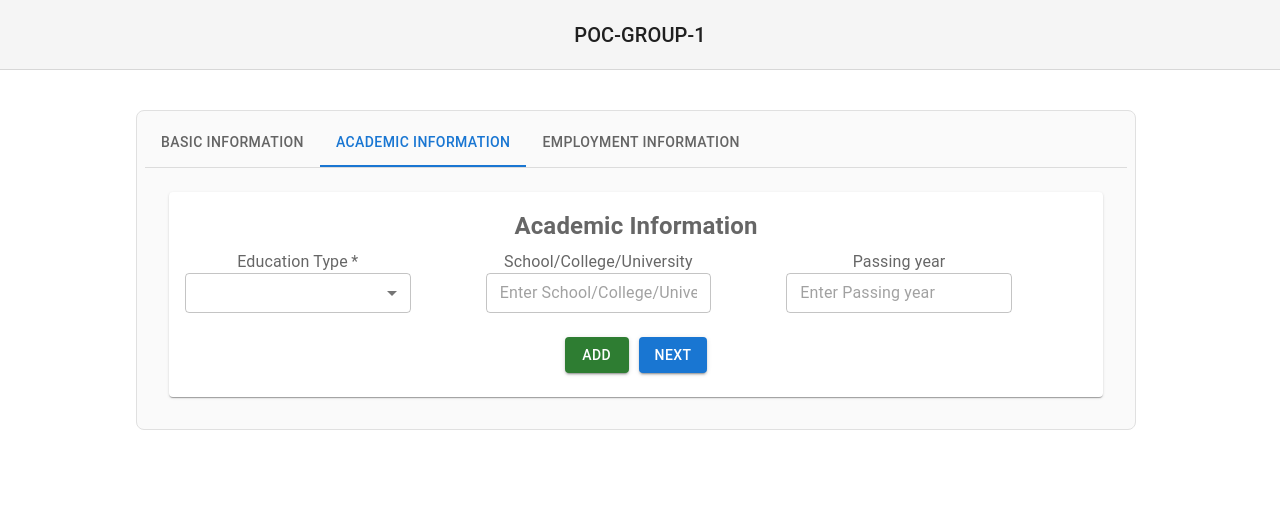
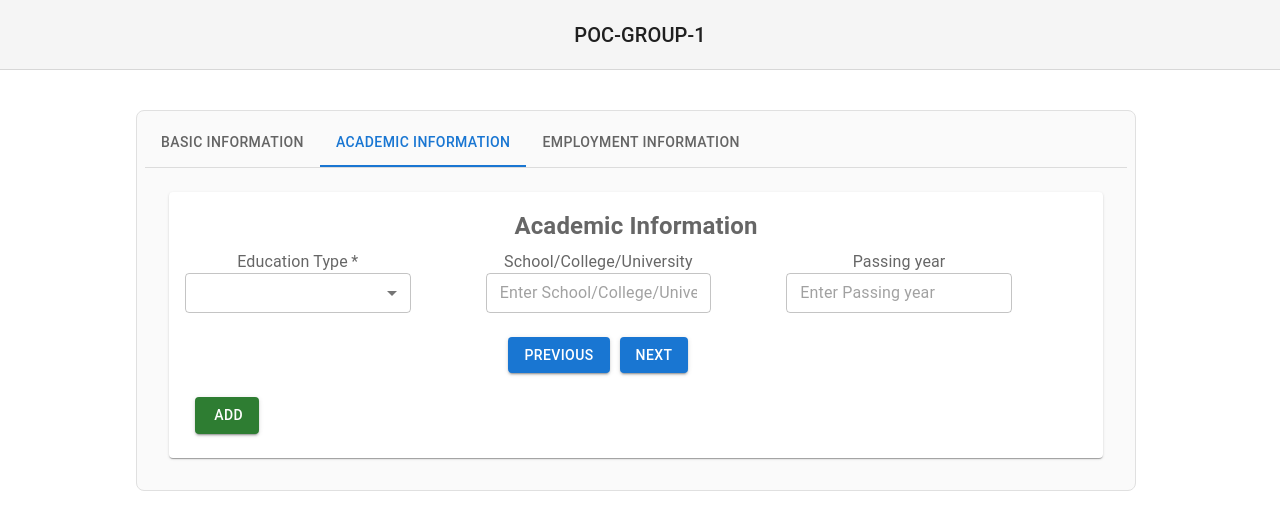
Before and after one commit to bhushanatharbinger/poc-group-1, a React (Create React App) app in the folder packages/webapp/: page /adduser in a window 1280 px wide. Both pictures are taken after a click on the tab "ACADEMIC INFORMATION". Shown: the top 530 px of the page. Built offline with nearby package versions, Linux system fonts and the light colour scheme.

Commit message:
added previous button

```diff
--- a/packages/webapp/src/pages/AddUser/AddUser.js
+++ b/packages/webapp/src/pages/AddUser/AddUser.js
@@ -1,7 +1,3 @@
-
-import Button from "@mui/material/Button";
-import Alert from '@mui/material/Alert';
-import PropTypes from "prop-types";
 import {
   AppBar,
   Box,
@@ -18,7 +14,9 @@ import {
 } from "@mui/material";
 import IconButton from "@mui/material/IconButton";
 import DeleteIcon from "@mui/icons-material/Delete";
+import Button from "@mui/material/Button";
 import { Field, FormikProvider, useFormik } from "formik";
+import PropTypes from "prop-types";
 import React, { useEffect, useState } from "react";
 import { useDispatch, useSelector } from "react-redux";
 import { useNavigate, useParams } from "react-router-dom";
@@ -58,7 +56,6 @@ const AddUser = () => {
   const [formValuesEmployement, setFormValuesEmployement] = useState([
     { employeeCode: "", companyName: "", designation: "" },
   ]);
-  const [error, setError] = React.useState(false)
   const [value, setValue] = React.useState(0);
   let [educationList] = useState([
     { id: "none", name: "Select Education Type" },
@@ -69,10 +66,10 @@ const AddUser = () => {
   const handleChange = (event, newValue) => {
     setValue(newValue);
   };
-  const { id } = useParams()
+  const { id } = useParams();
   const navigate = useNavigate();
   let yupSelectNoneValidation = (msg) =>
-    Yup.string().test("SelectNoneValidation", msg, function (val) {
+    Yup.string().test("SelectNoneValidation", msg, function(val) {
       return val !== "none";
     });
   const formik = useFormik({
@@ -89,8 +86,12 @@ const AddUser = () => {
     },
     validationSchema: Yup.object({
       firstName: Yup.string()
+        .min(4, "Must be 4 charecters or more")
+        .max(20, "Must be 20 characters or less")
         .required("First Name is  Required"),
       lastName: Yup.string()
+        .min(4, "Must be 4 charecters or more")
+        .max(20, "Must be 20 characters or less")
         .required("Last Name is Required"),
       email: Yup.string()
         .email("Invalid email format")
@@ -136,13 +137,8 @@ const AddUser = () => {
     },
   });
   const submitAddData = async (e) => {
-    dispatch(createUser(e)).then(() => {
+    dispatch(createUser(e));
     navigate("/");
-    }).catch(err => {
-      setError(true)
-      console.log('err', err?.response?.data?.message);
-    });
-
   };
   const submitUpdateData = async (e) => {
     dispatch(updateUser(id, e));
@@ -509,21 +505,18 @@ const AddUser = () => {
                     <br />
                     <Grid item xs={9}></Grid>
                     <Grid item xs={4}></Grid>
-
-                  </Grid>
-                </FormikProvider>
-              ))}
                     <Grid item xs={3}>
                     <div className={`col-2`}>
                       <Button
+                          variant="contained"
                           sx={{
                             marginRight: "10px",
                           }}
-                    variant="contained"
-                    color="success"
-                    onClick={() => addFormFieldsAcademic()}
+                          onClick={() => {
+                            setValue(0);
+                          }}
                         >
-                    Add
+                          Previous
                         </Button>
                         <Button
                           variant="contained"
@@ -535,7 +528,23 @@ const AddUser = () => {
                         </Button>
                       </div>
                     </Grid>
-
+                  </Grid>
+                </FormikProvider>
+              ))}
+              <Button
+                sx={{
+                  display: "flex",
+                  justifyContent: "flex-end",
+                  height: "37px",
+                  marginLeft: "10px",
+                  marginTop: "24px",
+                }}
+                variant="contained"
+                color="success"
+                onClick={() => addFormFieldsAcademic()}
+              >
+                Add
+              </Button>
             </CardContent>
           </Card>
         </TabPanel>
@@ -646,20 +655,18 @@ const AddUser = () => {
                     <br />
                     <Grid item xs={9}></Grid>
                     <Grid item xs={4}></Grid>
-                  </Grid>
-                </FormikProvider>
-              ))}
                     <Grid item xs={3}>
                       <div className={`col-2`}>
                       <Button
+                          variant="contained"
                           sx={{
                             marginRight: "10px",
                           }}
-                    variant="contained"
-                    color="success"
-                    onClick={() => addFormFieldsEmployement()}
+                          onClick={() => {
+                            setValue(1);
+                          }}
                         >
-                    Add
+                          Previous
                         </Button>
                         <Button
                           variant="contained"
@@ -672,10 +679,26 @@ const AddUser = () => {
                         </Button>
                       </div>
                     </Grid>
+                  </Grid>
+                </FormikProvider>
+              ))}
+              <Button
+                sx={{
+                  display: "flex",
+                  justifyContent: "flex-end",
+                  height: "37px",
+                  marginLeft: "10px",
+                  marginTop: "24px",
+                }}
+                variant="contained"
+                color="success"
+                onClick={() => addFormFieldsEmployement()}
+              >
+                Add
+              </Button>
             </CardContent>
           </Card>
         </TabPanel>
-        {error ? <Alert severity="error">Email Already Exist!</Alert> : <></>}
       </Box>
     </div>
   );
```
Lines whose indentation alone changed are shown as unchanged.
